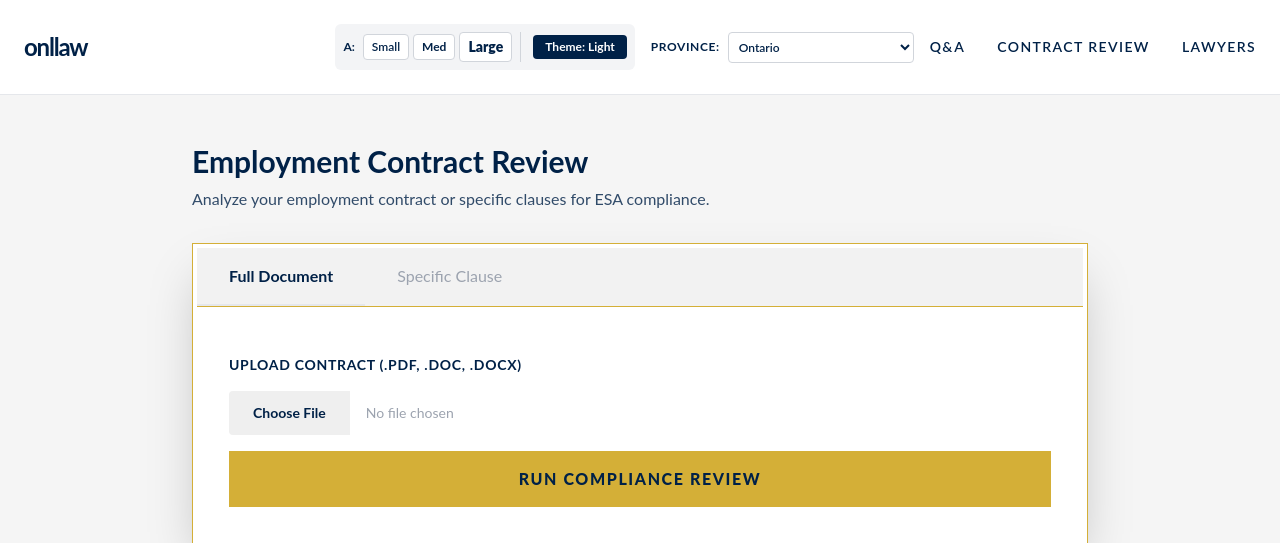
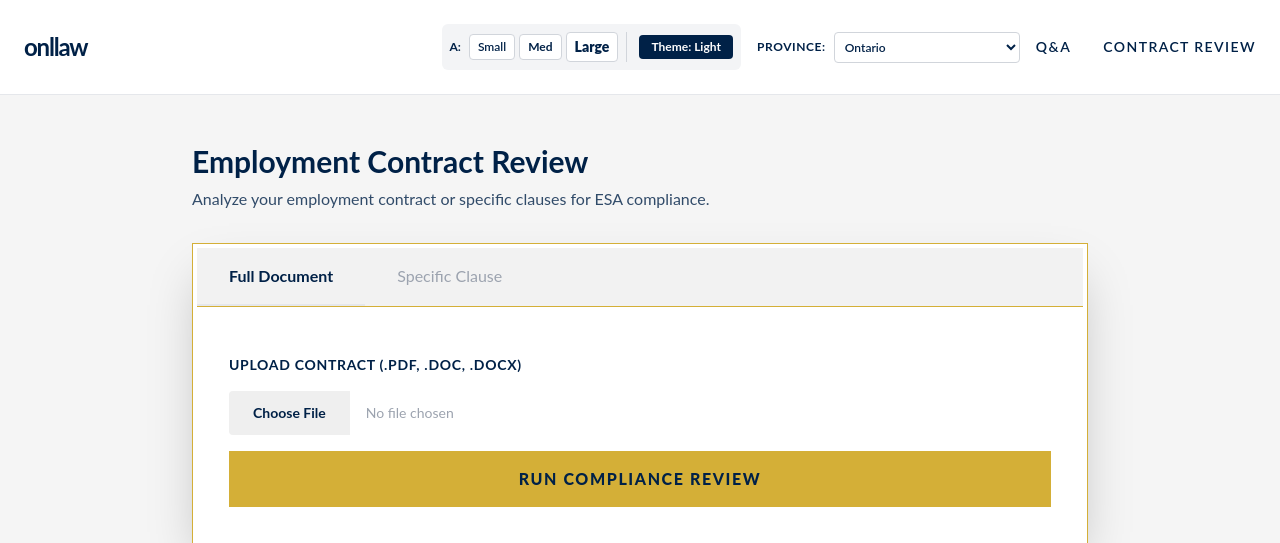
Before and after one commit to edimaudo/onllaw, a FastAPI app: page /audit in a window 1280 px wide. Shown: the top 543 px of the page. Run offline with FastAPI, Linux system fonts and the light colour scheme; some libraries are stand-ins or nearby versions.

Commit message:
Update base.html

```diff
--- a/templates/base.html
+++ b/templates/base.html
@@ -104,7 +104,7 @@
             <div class="space-x-4 md:space-x-8 font-semibold text-sm uppercase tracking-widest flex text-[#002147]">
                 <a href="qa" class="hover:text-[#D4AF37] transition duration-300">Q&A</a>
                 <a href="/audit" class="hover:text-[#D4AF37] transition duration-300">Contract Review</a>
-                <a href="/lawyers" class="hover:text-[#D4AF37] transition duration-300">Lawyers</a>
+                <!-- <a href="/lawyers" class="hover:text-[#D4AF37] transition duration-300">Lawyers</a> -->
             </div>
         </div>
     </nav>
```
